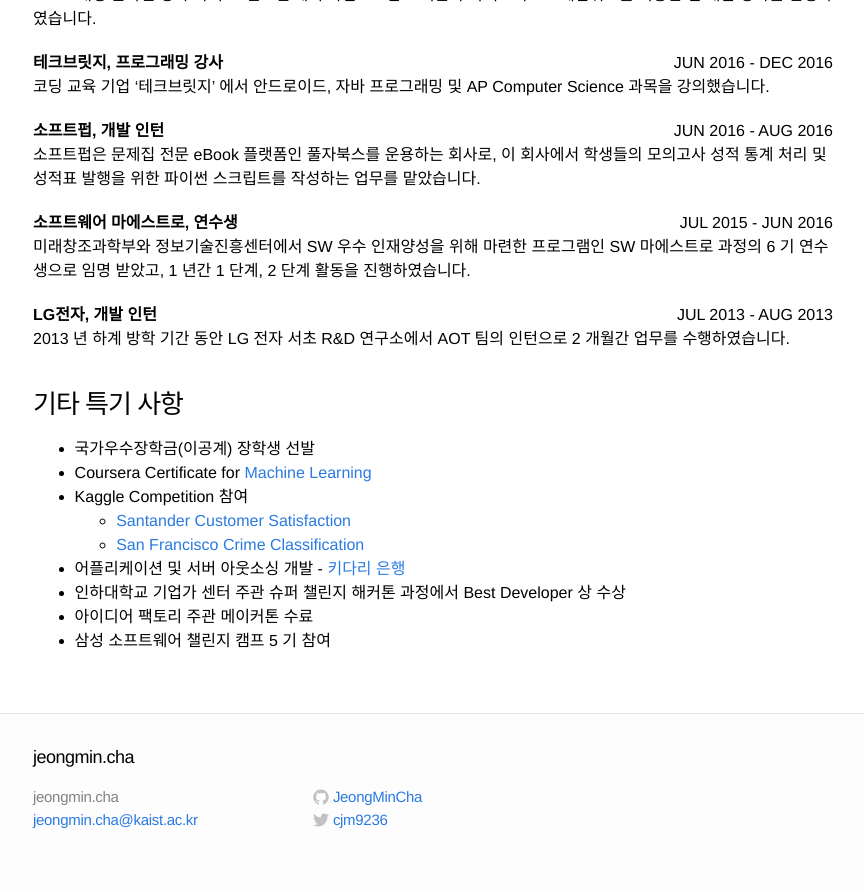
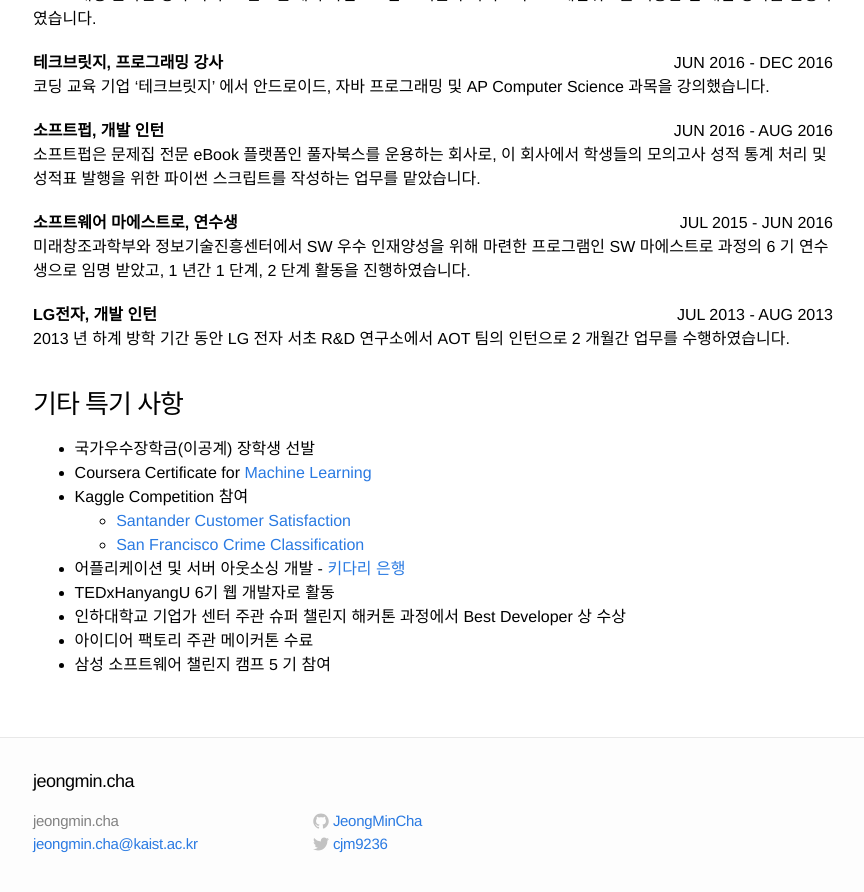
Before and after one commit to JeongMinCha/jeongmincha.github.com, a Jekyll site: the page built from cv-kor.md, in a window 1280 px wide and 900 px high, scrolled down 1315 px. Shown: the top 892 px of the window, without its empty margins (207-1071 px from the left). Built offline with Jekyll 4.4.1, drawn with Linux system fonts in a browser that asks for light colours.

Commit message:
Add TEDx stuff in cv(ko)

```diff
--- a/cv-kor.md
+++ b/cv-kor.md
@@ -56,6 +56,7 @@
     - [Santander Customer Satisfaction](https://www.kaggle.com/c/santander-customer-satisfaction)
     - [San Francisco Crime Classification](https://www.kaggle.com/c/sf-crime)
 - 어플리케이션  및  서버  아웃소싱  개발  - [키다리 은행](https://www.facebook.com/kidaribank)
+- TEDxHanyangU  6기 웹 개발자로 활동
 - 인하대학교  기업가  센터  주관  슈퍼  챌린지  해커톤  과정에서  Best Developer  상  수상
 - 아이디어  팩토리  주관  메이커톤  수료
 - 삼성  소프트웨어  챌린지  캠프  5 기  참여
```
